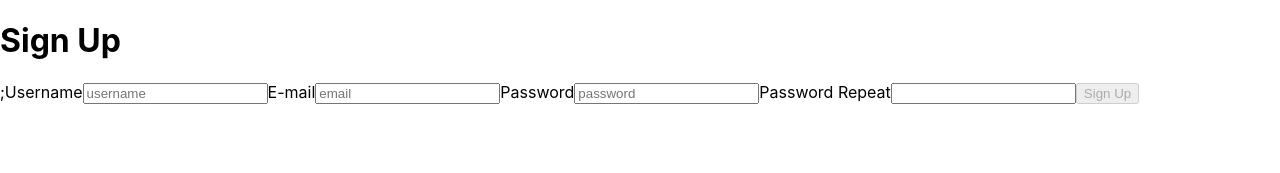
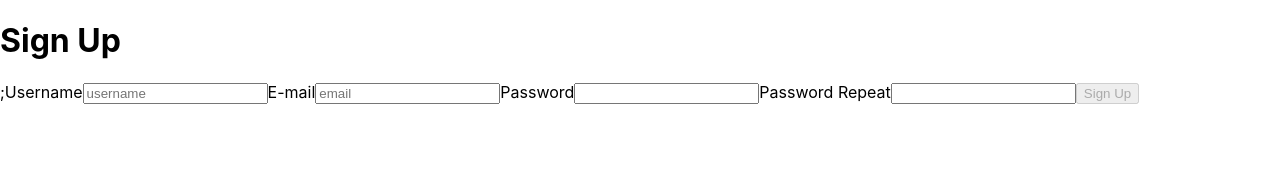
Before and after one commit to ferdamano/react-tdd-sandbox, a React (Create React App) app: page / in a window 1280 px wide. Shown: the top 173 px of the page. Built offline with nearby package versions, Linux system fonts and the light colour scheme.

Commit message:
listeners and test for interaction

```diff
--- a/src/pages/SignUpPage.js
+++ b/src/pages/SignUpPage.js
@@ -1,6 +1,22 @@
 import { Component } from "react";
 
 class SignUpPage extends Component {
+    state = {
+        disabled: true
+    };
+
+    pwListener = (callback, e) => {
+        const { pw, repeatePw } = this.state;
+        const pwValue = e.target.value;
+        callback(pwValue);
+        if(!!pwValue && !!repeatePw){
+            if(pwValue === pw || pwValue === repeatePw){
+                this.setState({disabled: false});
+            }
+        }
+
+    }
+
     render(){
         return(
             <div>
@@ -9,11 +25,11 @@ class SignUpPage extends Component {
                 <input placeholder="username" type="text" />
                 <label>E-mail</label>
                 <input placeholder="email" type="text" />
-                <label>Password</label>
-                <input placeholder="password" type="password"/>
-                <label htmlFor="inputRepeat">Password Repeat</label>
-                <input id="inputRepeat" type="password"/>
-                <button disabled type="submit">Sign Up</button>
+                <label htmlFor="inputPassword">Password</label>
+                <input id="inputPassword" type="password" onKeyUp={this.pwListener.bind(this,(val) => {this.setState({pw: val})})}/>
+                <label htmlFor="repeatInputPassword">Password Repeat</label>
+                <input id="repeatInputPassword" type="password" onKeyUp={this.pwListener.bind(this, (val)=>{this.setState({repeatePw: val})})}/>
+                <button disabled={this.state.disabled} type="submit">Sign Up</button>
             </div>
         );
     }
```
Also changed, not shown: 1 other file (tests, documents, lock files or other folders).
